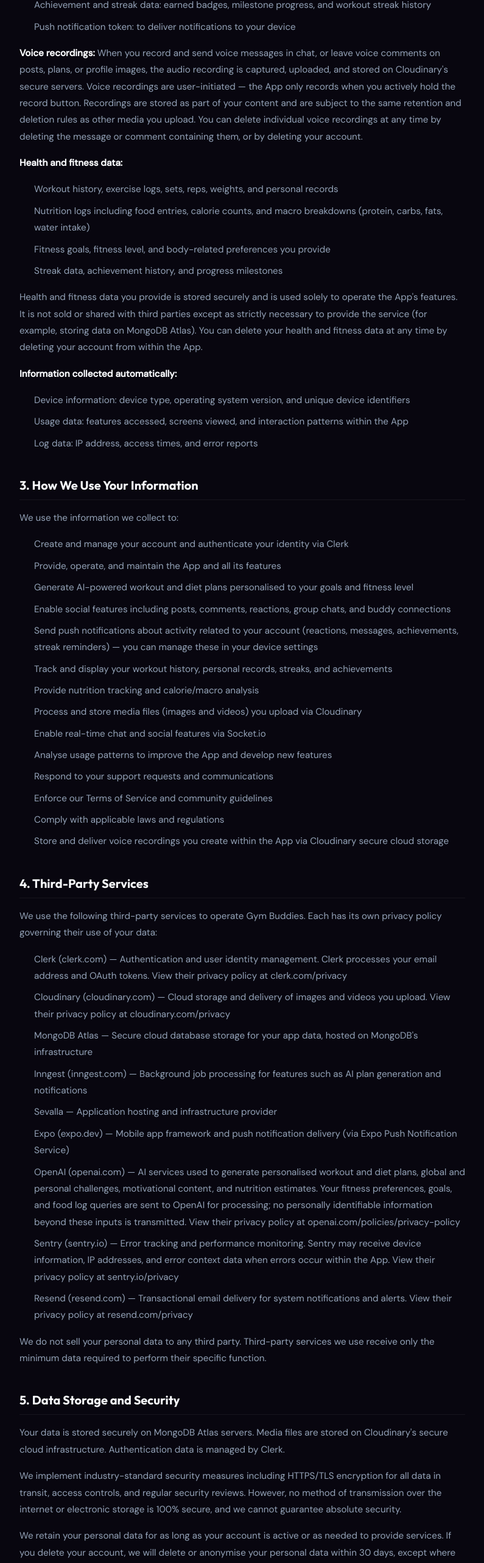
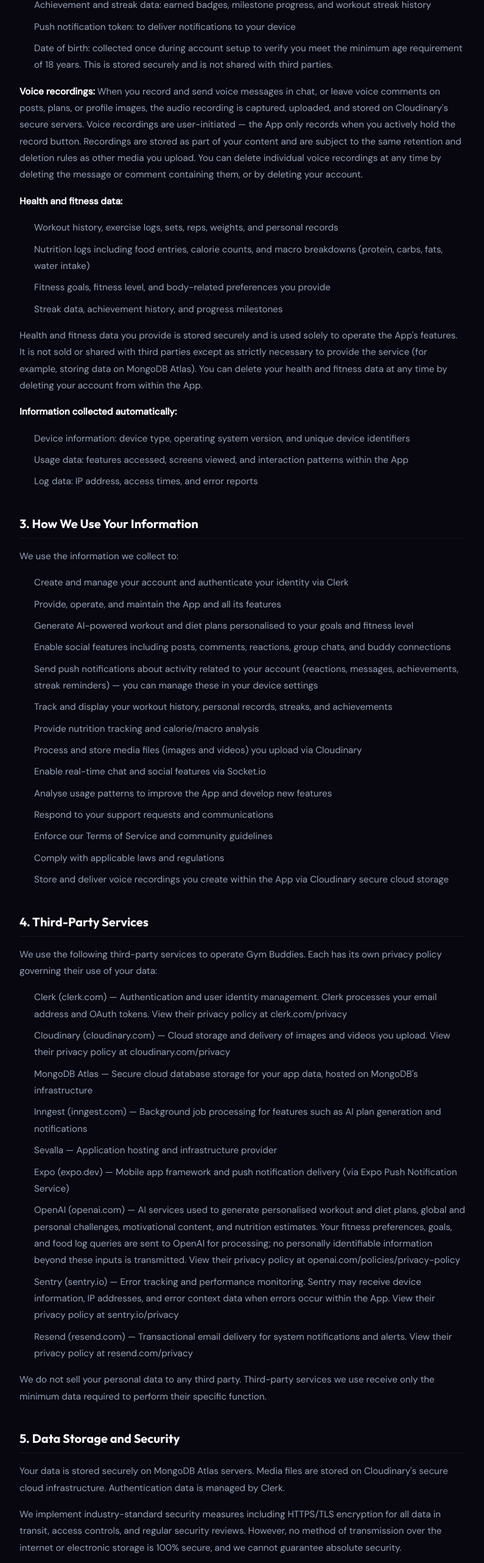
Before and after one commit to daniel-nolan85/gym-buddies-lp, a Next.js app: page /privacy in a window 1280 px wide. Shown: the part 1120-3683 px from the top of the page at 61% size, without its empty margins (242-1037 px from the left). Built offline with nearby package versions, Linux system fonts and the light colour scheme.

Commit message:
adults only

```diff
--- a/app/privacy/page.tsx
+++ b/app/privacy/page.tsx
@@ -147,6 +147,7 @@ export default function PrivacyPolicy() {
               'Plan data: workout plans and diet plans you create or save, including AI-generated plans',
               'Achievement and streak data: earned badges, milestone progress, and workout streak history',
               'Push notification token: to deliver notifications to your device',
+              'Date of birth: collected once during account setup to verify you meet the minimum age requirement of 18 years. This is stored securely and is not shared with third parties.',
             ]}
           />
           <P>
@@ -260,9 +261,11 @@ export default function PrivacyPolicy() {
           </P>
           <P>
             We retain your personal data for as long as your account is active
-            or as needed to provide services. If you delete your account, we
-            will delete or anonymise your personal data within 30 days, except
-            where we are required to retain it for legal compliance purposes.
+            or as needed to provide services. If you delete your account, your
+            profile and content will be immediately hidden from other users.
+            Your data is retained to allow account reactivation at any time. To
+            request permanent deletion of your data, contact us at
+            support@gymbuddies.nolancode.com.
           </P>
         </Section>
 
@@ -286,20 +289,14 @@ export default function PrivacyPolicy() {
           </P>
         </Section>
 
-        <Section title="7. Children's Privacy">
+        <Section title='7. Minimum Age Requirement'>
           <P>
-            Gym Buddies is not directed to children under the age of 13, and we
-            do not knowingly collect personal information from children under
-            13. If you are a parent or guardian and believe your child under 13
-            has provided us with personal information, please contact us
-            immediately at support@gymbuddies.nolancode.com. If we become aware
-            that we have collected personal information from a child under 13
-            without parental consent, we will take steps to remove that
-            information.
-          </P>
-          <P>
-            Users between the ages of 13 and 17 should obtain parental consent
-            before using the App.
+            Gym Buddies is not directed to children under the age of 18, and we
+            do not knowingly collect personal information from anyone under 18.
+            If you are a parent or guardian and believe your child has provided
+            us with personal information, please contact us immediately at
+            support@gymbuddies.nolancode.com and we will take steps to remove
+            that information.
           </P>
         </Section>
 
@@ -336,7 +333,11 @@ export default function PrivacyPolicy() {
               Account Deletion:
             </strong>{' '}
             You can delete your account from within the App settings. Upon
-            deletion, your profile, posts, and personal data will be removed
+            deletion, your profile and content will be immediately hidden from
+            other users. Your data is retained to allow you to reactivate your
+            account at any time. If you wish to have your data permanently and
+            irreversibly deleted, please contact us at
+            support@gymbuddies.nolancode.com and we will process your request
             within 30 days.
           </P>
         </Section>
```
